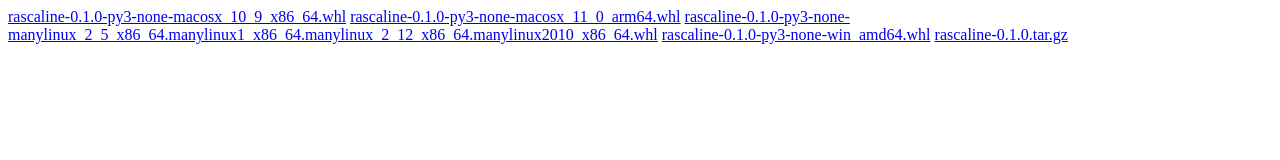
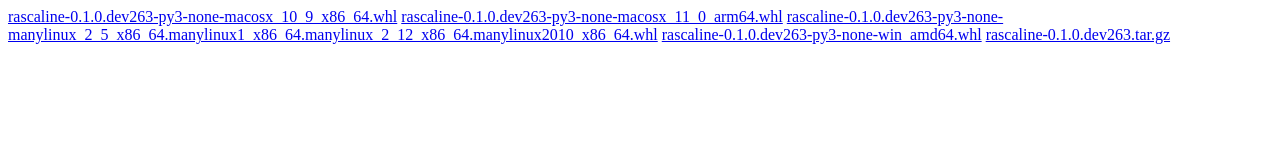
Before and after one commit to Luthaf/temporary-wheels, a plain HTML site: page rascaline/index.html in a window 1280 px wide. Drawn offline with Linux system fonts and the light colour scheme.

Commit message:
Update to pre-release version

```diff
--- a/rascaline/index.html
+++ b/rascaline/index.html
@@ -1,10 +1,10 @@
 <!DOCTYPE html>
 <html>
   <body>
-    <a href="rascaline-0.1.0-py3-none-macosx_10_9_x86_64.whl">rascaline-0.1.0-py3-none-macosx_10_9_x86_64.whl</a>
-    <a href="rascaline-0.1.0-py3-none-macosx_11_0_arm64.whl">rascaline-0.1.0-py3-none-macosx_11_0_arm64.whl</a>
-    <a href="rascaline-0.1.0-py3-none-manylinux_2_5_x86_64.manylinux1_x86_64.manylinux_2_12_x86_64.manylinux2010_x86_64.whl">rascaline-0.1.0-py3-none-manylinux_2_5_x86_64.manylinux1_x86_64.manylinux_2_12_x86_64.manylinux2010_x86_64.whl</a>
-    <a href="rascaline-0.1.0-py3-none-win_amd64.whl">rascaline-0.1.0-py3-none-win_amd64.whl</a>
-    <a href="rascaline-0.1.0.tar.gz">rascaline-0.1.0.tar.gz</a>
+    <a href="rascaline-0.1.0.dev263-py3-none-macosx_10_9_x86_64.whl">rascaline-0.1.0.dev263-py3-none-macosx_10_9_x86_64.whl</a>
+    <a href="rascaline-0.1.0.dev263-py3-none-macosx_11_0_arm64.whl">rascaline-0.1.0.dev263-py3-none-macosx_11_0_arm64.whl</a>
+    <a href="rascaline-0.1.0.dev263-py3-none-manylinux_2_5_x86_64.manylinux1_x86_64.manylinux_2_12_x86_64.manylinux2010_x86_64.whl">rascaline-0.1.0.dev263-py3-none-manylinux_2_5_x86_64.manylinux1_x86_64.manylinux_2_12_x86_64.manylinux2010_x86_64.whl</a>
+    <a href="rascaline-0.1.0.dev263-py3-none-win_amd64.whl">rascaline-0.1.0.dev263-py3-none-win_amd64.whl</a>
+    <a href="rascaline-0.1.0.dev263.tar.gz">rascaline-0.1.0.dev263.tar.gz</a>
   </body>
 </html>
```
Also changed, not shown: 11 other files.
